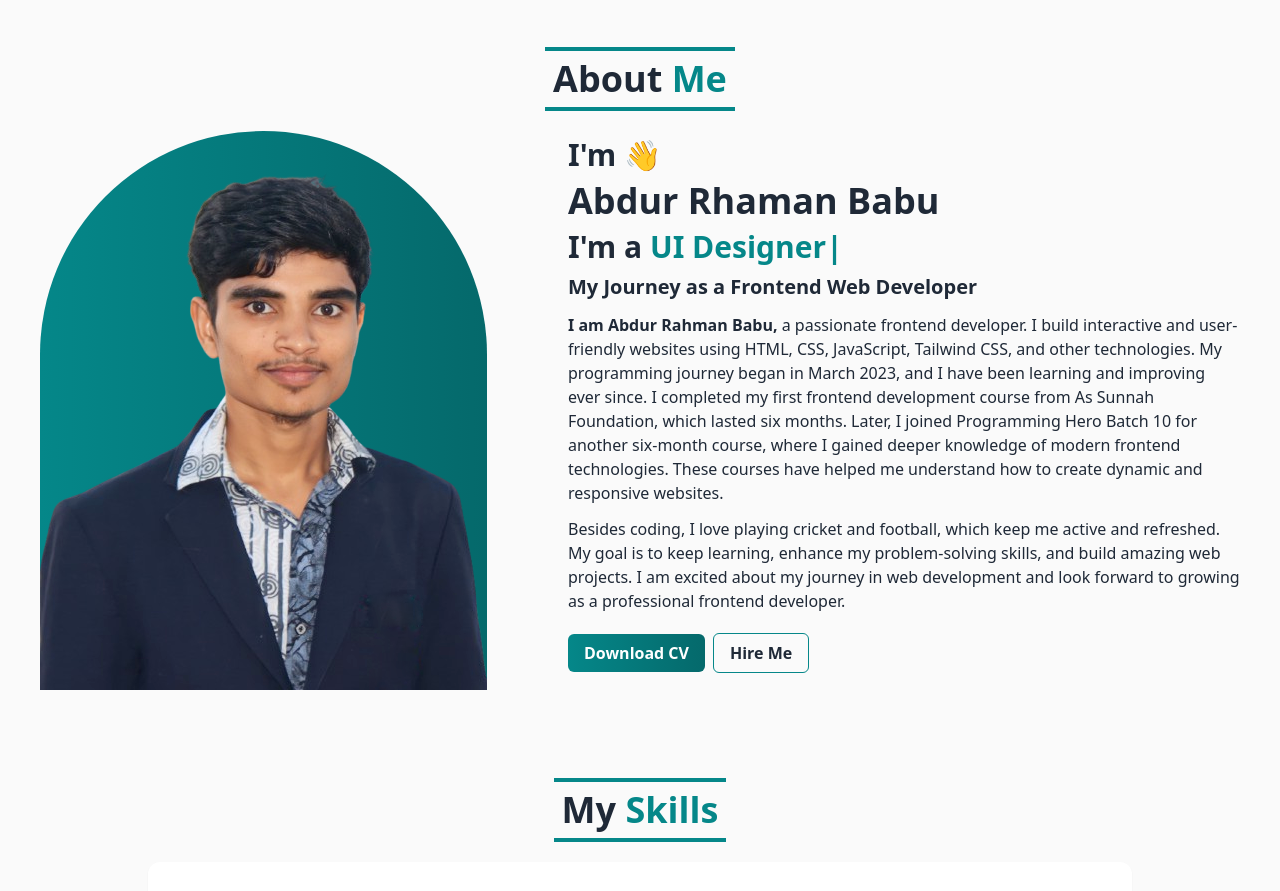
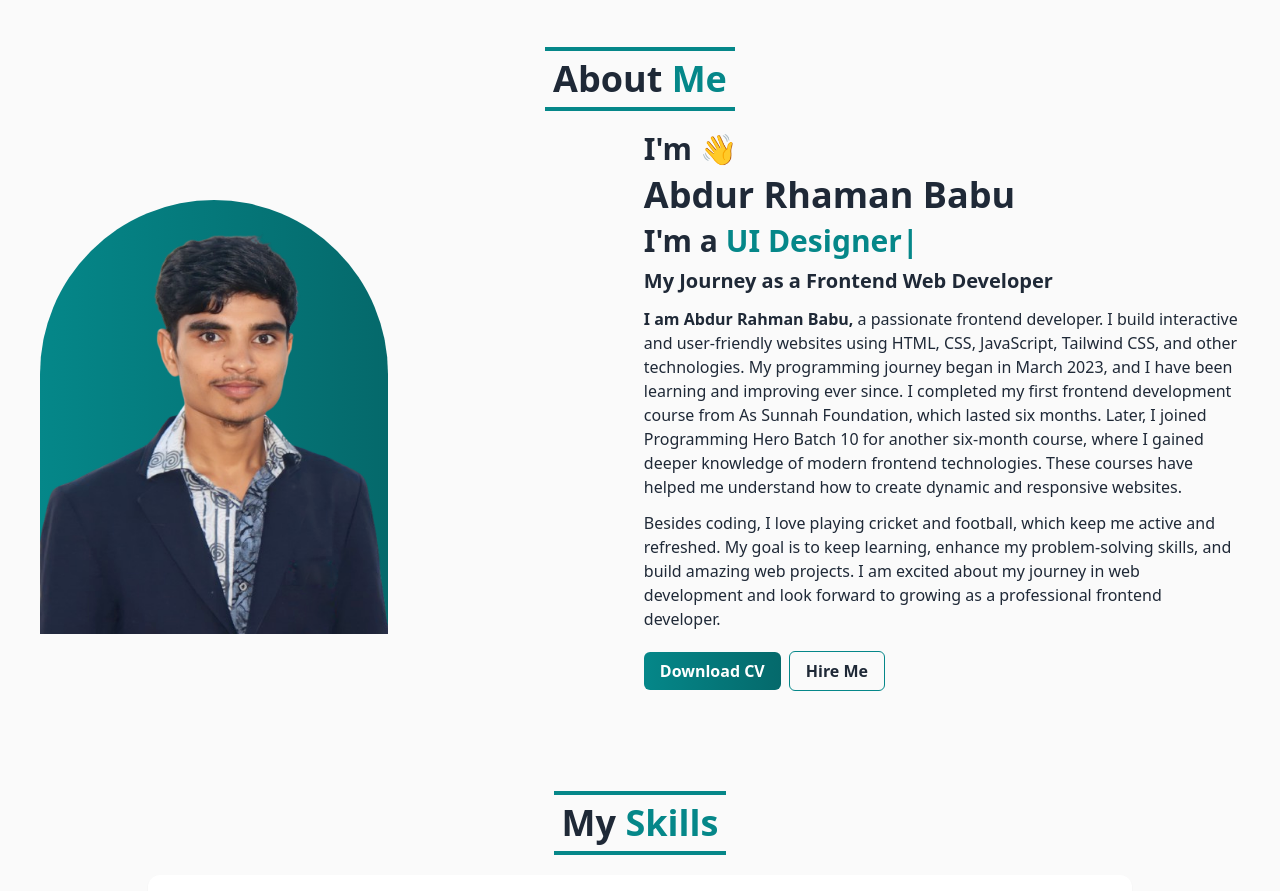
Before and after one commit to abdur-rhaman-babu/my-portfolio, a React (Vite) app: page / in a window 1280 px wide. Shown: the part 680-1571 px from the top of the page. Built offline with nearby package versions, Linux system fonts and the light colour scheme.

Commit message:
some responsive issue solved

```diff
--- a/src/components/Main/Main.jsx
+++ b/src/components/Main/Main.jsx
@@ -13,7 +13,7 @@ const Main = () => {
   return (
     <div>
       <Navbar />
-      <div className="container lg:mx-auto bg-zinc-50 lg:px-10 p-3 md:p-5 -z-50 min-h-[73vh]">
+      <div className="container mx-auto bg-zinc-50 lg:px-10 p-3 md:p-5 -z-50 min-h-[73vh]">
         <Banner />
         <About />
         <Skills />
--- a/src/pages/About/About.jsx
+++ b/src/pages/About/About.jsx
@@ -5,17 +5,17 @@ import banner1 from "../../assets/image/banner1.png";
 const About = () => {
   return (
     <section id="about" className="mb-12">
-      <div data-aos="fade-down" className="text-center">
+      <div className="text-center">
         <h1 className="font-bold text-4xl border-[#058789] border-t-4 border-b-4 p-2 my-5 inline-block">
           About <span className="text-[#058789]">Me</span>
         </h1>
       </div>
-      <div className="md:flex items-center gap-5 justify-between md:flex-row">
-        <div data-aos="fade-right" className="bg-gradient-to-r from-[#058789] to-[#05696B] rounded-t-full">
+      <div className="md:flex items-center md:gap-20 lg:gap-64 justify-between">
+        <div className="bg-gradient-to-r from-[#058789] to-[#05696B] rounded-t-full md:w-7/12">
           <img src={banner1} alt="" />
         </div>
 
-        <div data-aos="fade-left" className="flex flex-col gap-2 max-w-2xl">
+        <div className="flex flex-col gap-2 md:w-full">
           <h2 className="font-bold text-3xl">I'm 👋</h2>
           <h1 className="font-bold text-4xl">Abdur Rhaman Babu</h1>
 
@@ -90,6 +90,7 @@ const About = () => {
         </div>
       </div>
     </section>
+
   );
 };
 
--- a/src/pages/Banner/Banner.jsx
+++ b/src/pages/Banner/Banner.jsx
@@ -78,7 +78,7 @@ const Banner = () => {
           </button>
         </div>
       </div>
-      <div data-aos="fade-left" className="bg-gradient-to-r from-[#058789] to-[#05696B] rounded-t-full">
+      <div className="bg-gradient-to-r from-[#058789] to-[#05696B] rounded-t-full">
         <img src={banner} alt="" />
       </div>
     </section>
--- a/src/pages/Projects/Project.jsx
+++ b/src/pages/Projects/Project.jsx
@@ -23,7 +23,7 @@ const Project = ({ project }) => {
           <h3 className="text-white text-xl font-semibold">{project.project_name}</h3>
           <button
             onClick={() => handleDetails(project)}
-            className="mt-2 px-4 py-2 bg-[#058789] text-white rounded-lg shadow-md hover:bg-[#047173] transition-all duration-300"
+            className="mt-2 px-4 py-2  text-white rounded-lg shadow-md bg-gradient-to-r from-[#058789] to-[#05696B] hover:from-[#05696B] hover:to-[#058789] transition-all duration-300"
           >
             View Details
           </button>
```
